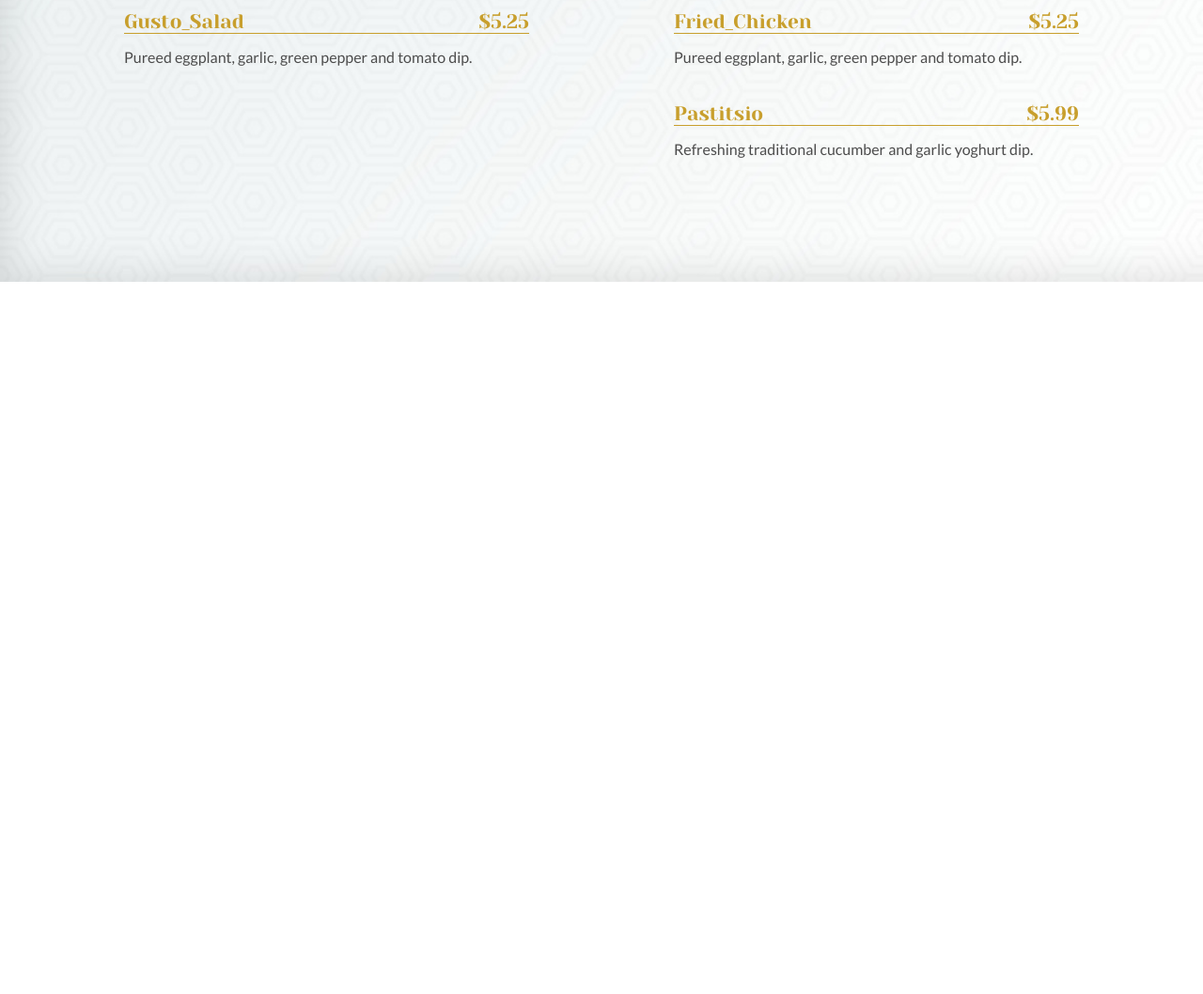
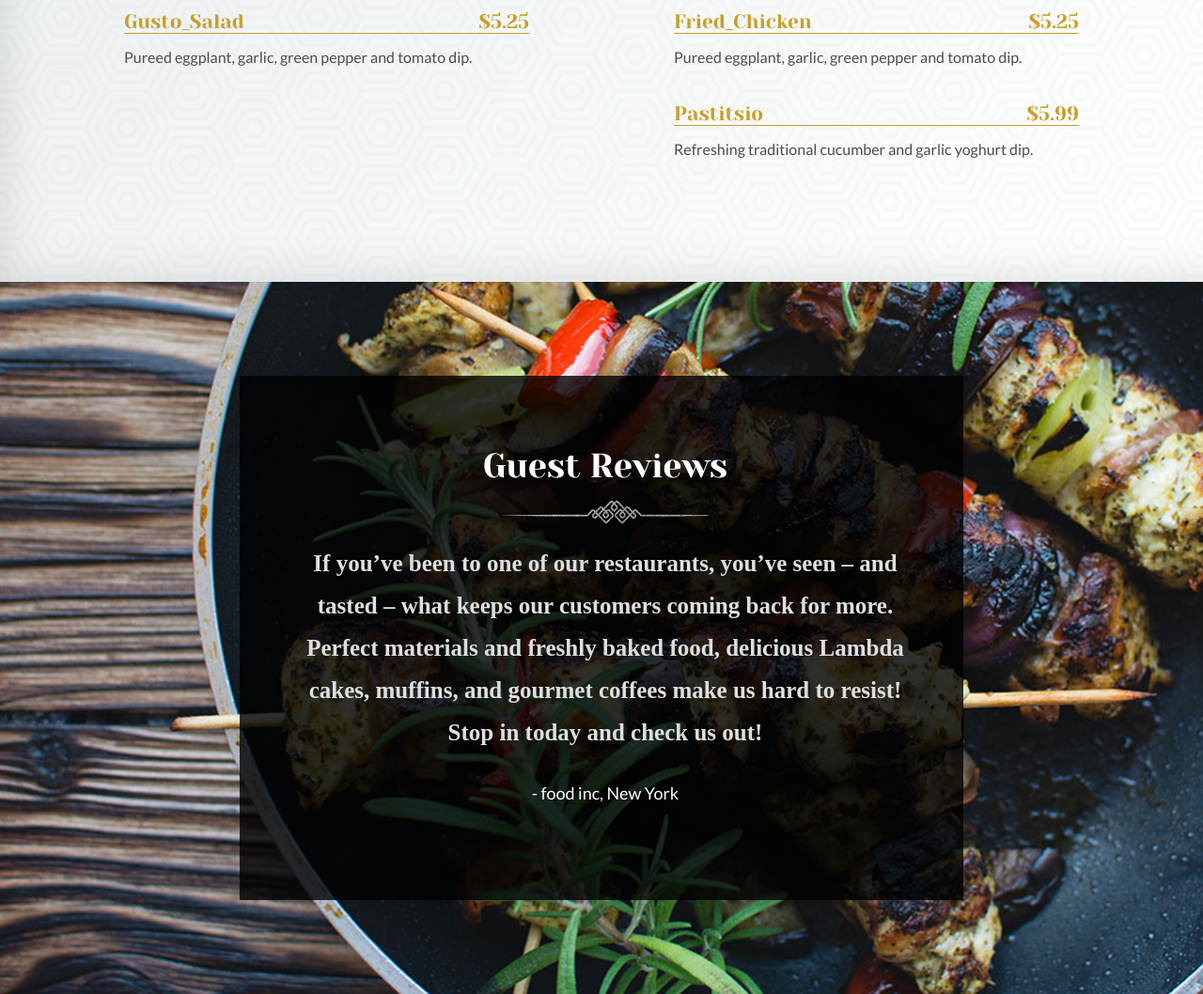
Before and after one commit to JuliaShybunka/Lambda_restaurant_landing_page, a plain HTML site: page index.html in a window 1280 px wide. Shown: the part 3018-4076 px from the top of the page at 94% size. Before the commit the page ends 3318 px from the top, so only its background shows below. Drawn offline with Linux system fonts and the light colour scheme; files whose address does not match are found by name; a web font is replaced by a local one.

Commit message:
Create review section

```diff
--- a/#source/scss/style.scss
+++ b/#source/scss/style.scss
@@ -422,3 +422,43 @@ h6 {
 .menu-list__btn {
     display: none;
 }
+
+//===================================================================
+.reviews {
+    background: no-repeat url(../../img/review-bg.jpg);
+    background-size: cover;
+    padding: 100px 0;
+}
+
+.reviews-box {
+    max-width: 770px;
+    text-align: center;
+    background-color: rgba($color: #000000, $alpha: 0.8);
+    margin: 0 auto;
+    padding: 78px 60px 105px 68px;
+    color: #fff;
+
+    &__title {
+        font-size: 36px;
+        font-family: "Yeseva One";
+        margin-bottom: 8px;
+    }
+
+    &__line {
+        margin-top: 10px;
+    }
+
+    &__text {
+        font-size: 25px;
+        line-height: 45px;
+        color: #dde0df;
+        font-family: "Gentium Book Basic";
+        font-weight: 700;
+        margin-top: 8px;
+    }
+
+    &__subtext {
+        font-size: 18px;
+        margin-top: 33px;
+    }
+}
--- a/index.html
+++ b/index.html
@@ -306,5 +306,22 @@
         </div>
       </div>
     </section>
+    <section class="reviews">
+      <div class="container">
+        <div class="reviews-box">
+          <h5 class="reviews-box__title">Guest Reviews</h5>
+          <div class="reviews-box__line">
+            <img src="../img/line-white.png" alt="" />
+          </div>
+          <p class="reviews-box__text">
+            If you’ve been to one of our restaurants, you’ve seen – and tasted –
+            what keeps our customers coming back for more. Perfect materials and
+            freshly baked food, delicious Lambda cakes, muffins, and gourmet
+            coffees make us hard to resist! Stop in today and check us out!
+          </p>
+          <div class="reviews-box__subtext">- food inc, New York</div>
+        </div>
+      </div>
+    </section>
   </body>
 </html>
```
Also changed, not shown: css/style.css, img/line-white.png (added), img/review-bg.jpg (added), 1 other file.
